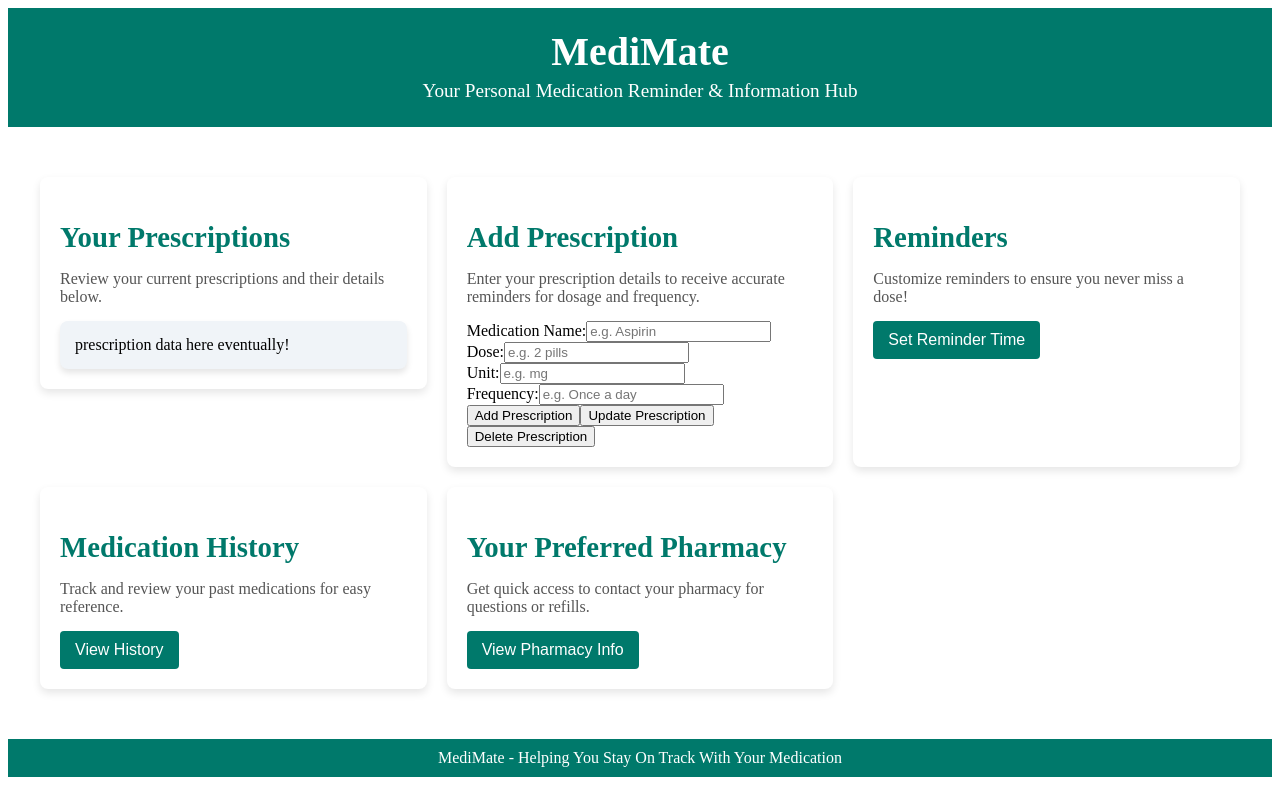
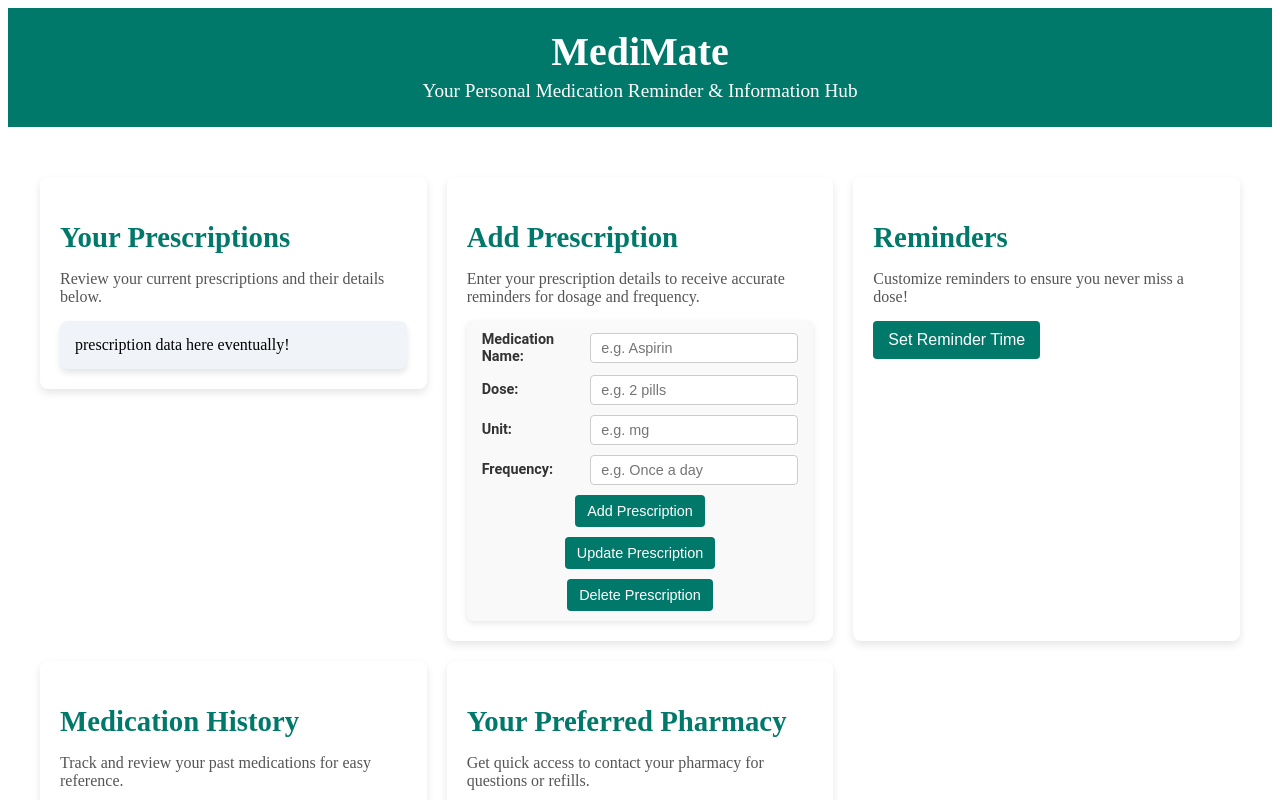
Before and after one commit to tcalderon2711/739, an Angular app in the folder medimate/: page / in a window 1280 px wide. Shown: the top 800 px of the page. Built offline with nearby package versions, Linux system fonts and the light colour scheme.

Commit message:
Update add-rx.component.scss

```diff
--- a/medimate/src/app/add-rx/add-rx.component.scss
+++ b/medimate/src/app/add-rx/add-rx.component.scss
@@ -0,0 +1,61 @@
+.test-form {
+    background-color: #f9f9f9;
+    padding: 10px 15px;
+    border-radius: 6px;
+    box-shadow: 0 2px 6px rgba(0, 0, 0, 0.1);
+    font-family: 'Roboto', sans-serif;
+    display: grid;
+    grid-template-columns: auto 1fr;
+    gap: 10px 15px;
+    align-items: center;
+
+    .control {
+      display: contents; /* Aligns items inline with a grid-like layout */
+
+      label {
+        font-size: 0.9rem;
+        font-weight: bold;
+        color: #333;
+        margin-right: 10px;
+        align-self: center;
+      }
+
+      input {
+        padding: 6px 10px;
+        font-size: 0.9rem;
+        border: 1px solid #ccc;
+        border-radius: 4px;
+        outline: none;
+        transition: border-color 0.3s ease;
+
+        &:focus {
+          border-color: #00796b;
+        }
+      }
+
+      span {
+        grid-column: span 2; /* Error messages span across the grid */
+        color: #d32f2f;
+        font-size: 0.8rem;
+        margin-top: 3px;
+      }
+    }
+
+    input[type="submit"],
+    button {
+      grid-column: span 2; /* Buttons span across the grid */
+      background-color: #00796b;
+      color: #fff;
+      padding: 8px 12px;
+      border: none;
+      border-radius: 4px;
+      cursor: pointer;
+      font-size: 0.9rem;
+      transition: background-color 0.3s ease;
+      justify-self: center;
+
+      &:hover {
+        background-color: #004d40;
+      }
+    }
+  }
```
